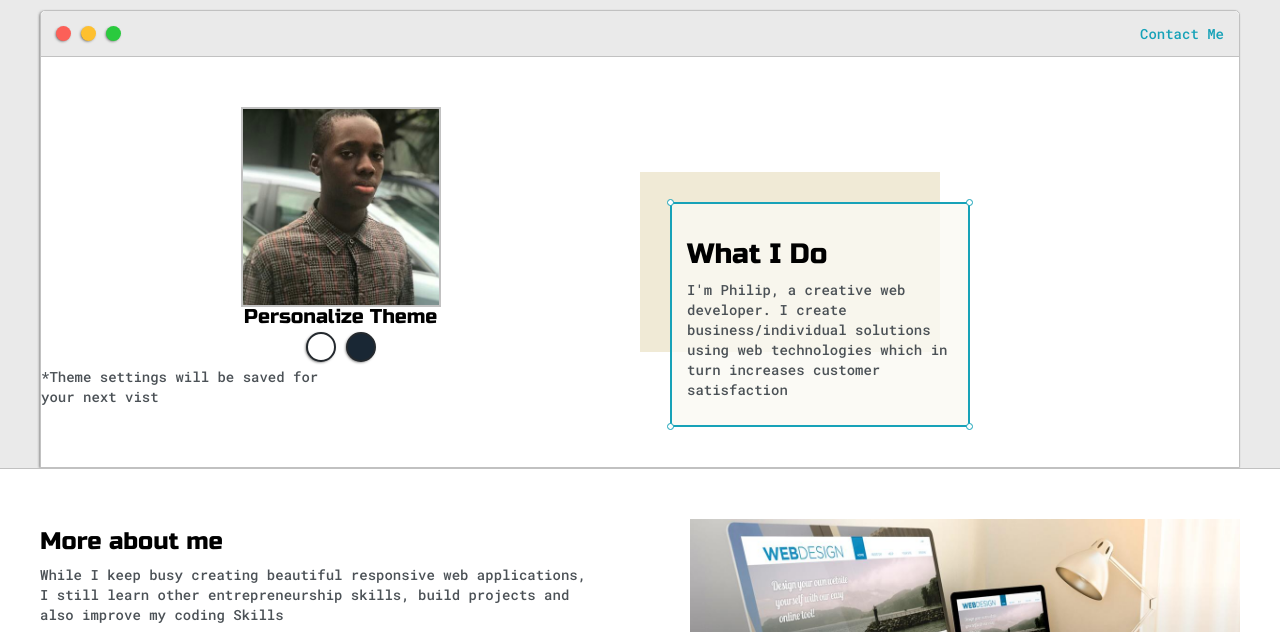
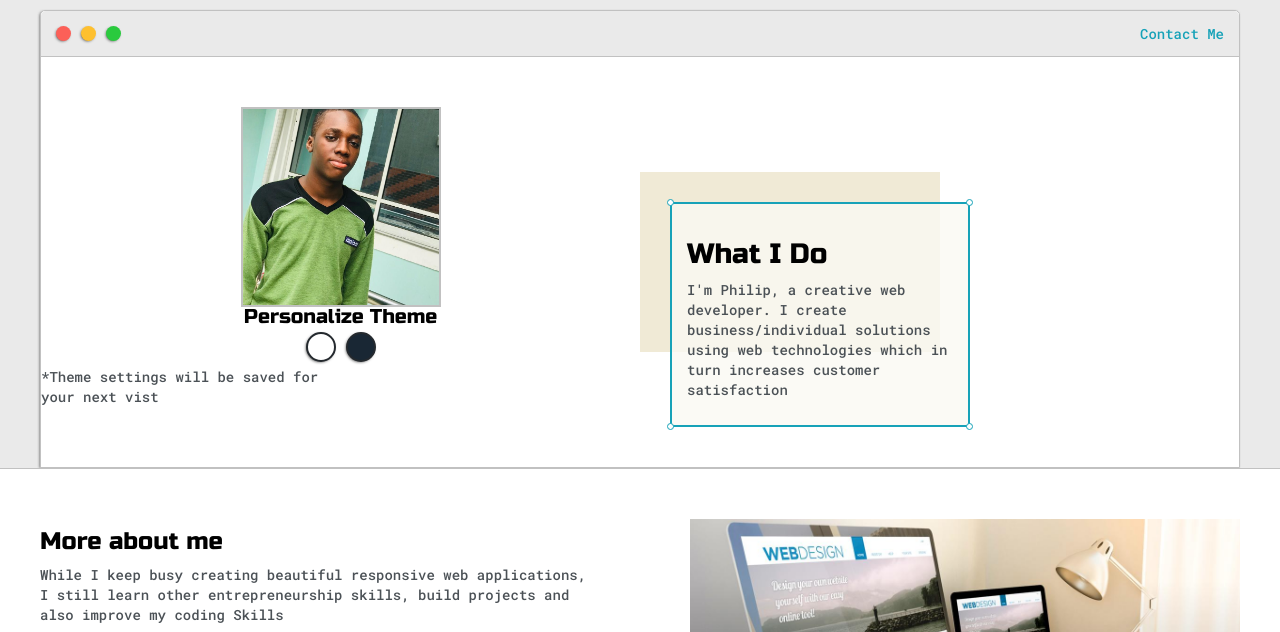
Before and after one commit to Philipdeve/philipifeanyi, a plain HTML site: page index.html in a window 1280 px wide. Shown: the part 130-762 px from the top of the page. Drawn offline with Linux system fonts and the light colour scheme.

Commit message:
my fourth commit

```diff
--- a/index.html
+++ b/index.html
@@ -46,7 +46,7 @@
                 </div>
 
                 <div class="left-column">
-					<img id="profile_pic" src="images/philip.JPG">
+					<img id="profile_pic" src="images/phil.JPG">
 					<h5 style="text-align: center;line-height: 0;">Personalize Theme</h5>
 
 					<div id="theme-options-wrapper">
```
Also changed, not shown: images/phil.jpg (added), images/philip.JPG (deleted), images/philip.jpeg (deleted).
